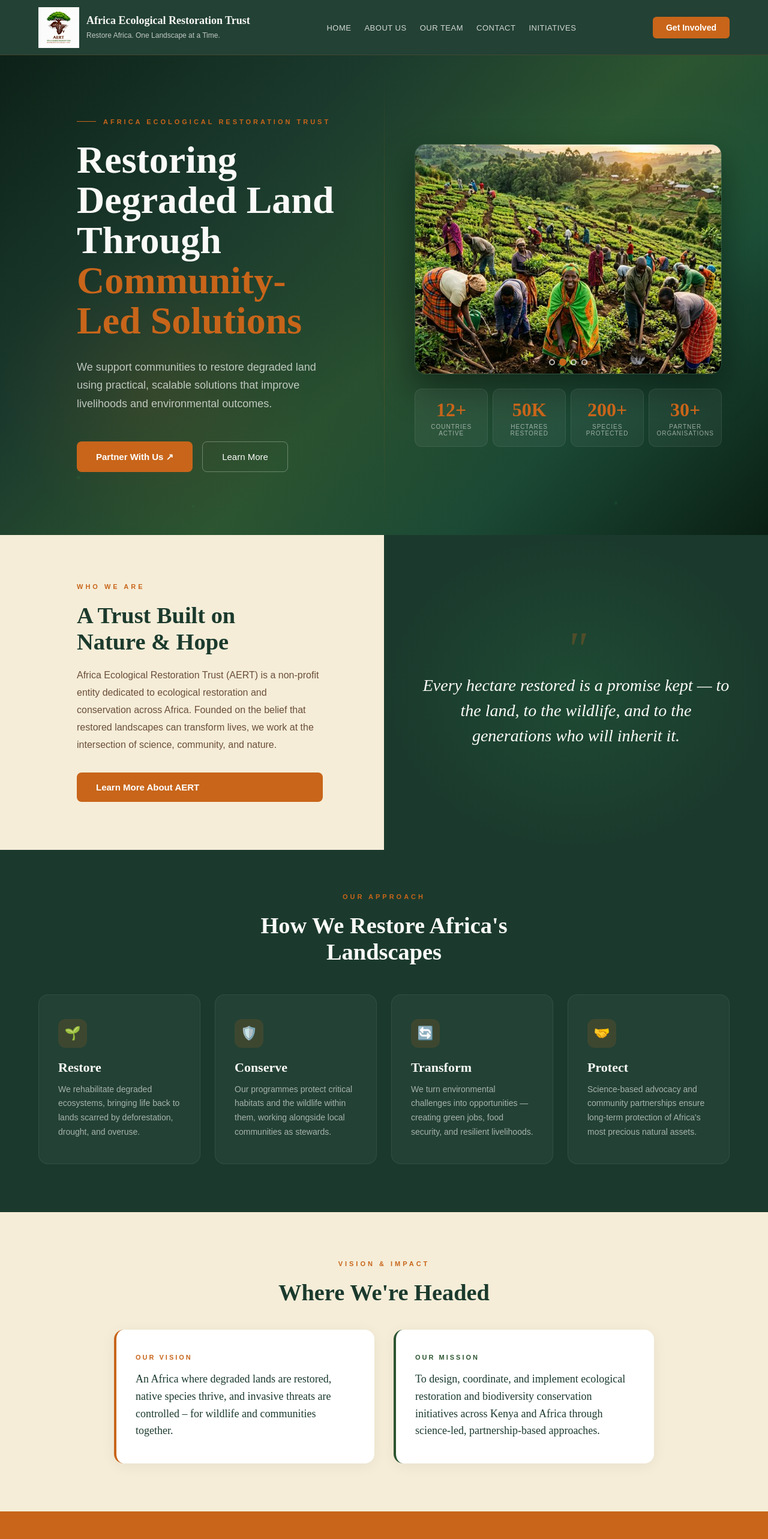
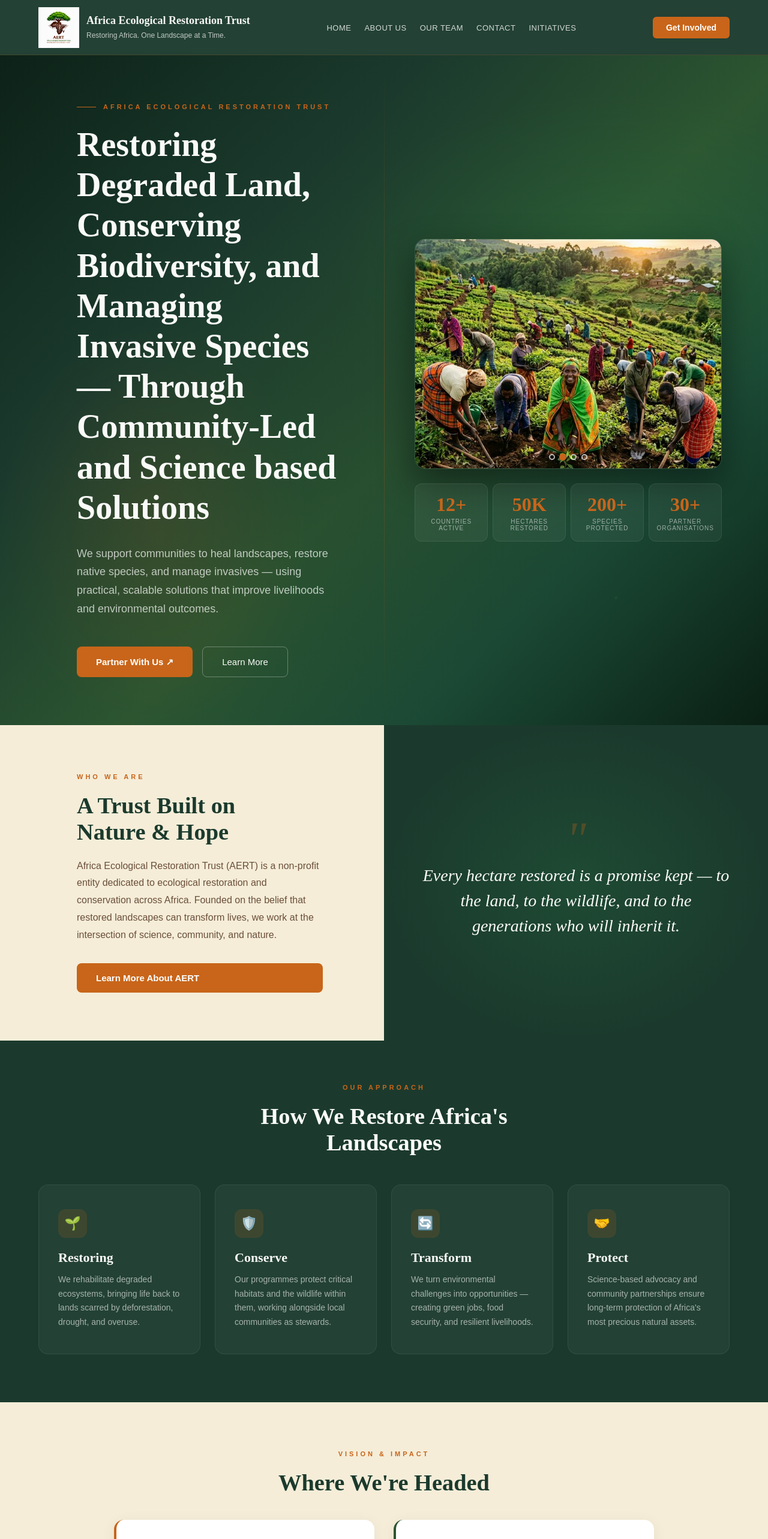
Before and after one commit to Ob55/IzhooWebsite, a React (Vite) app: page / in a window 1280 px wide. Shown: the top 2566 px of the page at 60% size. Built offline with nearby package versions, Linux system fonts and the light colour scheme.

Commit message:
Update website content: tagline, vision, focus areas, and hero section

```diff
--- a/src/components/Footer.jsx
+++ b/src/components/Footer.jsx
@@ -15,7 +15,7 @@ const Footer = () => {
             />
             <div>
               <h3 style={{ marginBottom: '8px' }}>Africa Ecological Restoration Trust</h3>
-              <p className="footer-brand-tagline">Restore Africa. One Landscape at a Time.</p>
+              <p className="footer-brand-tagline">Restoring Africa. One Landscape at a Time.</p>
             </div>
           </div>
           <p>Dedicated to restoring and conserving Africa's ecosystems — for wildlife, communities, and future generations.</p>
--- a/src/components/Navbar.jsx
+++ b/src/components/Navbar.jsx
@@ -23,7 +23,7 @@ const Navbar = () => {
         />
         <div className="logo-text">
           <strong>Africa Ecological Restoration Trust</strong>
-          <span>Restore Africa. One Landscape at a Time.</span>
+          <span>Restoring Africa. One Landscape at a Time.</span>
         </div>
       </Link>
 
--- a/src/pages/About.jsx
+++ b/src/pages/About.jsx
@@ -24,7 +24,7 @@ const About = () => {
             <div style={{ background: 'var(--sky)', borderRadius: '20px', padding: '48px', height: '100%', display: 'flex', flexDirection: 'column', gap: '32px' }}>
               <div>
                 <div className="section-tag">Vision</div>
-                <p style={{ fontFamily: "'Playfair Display', serif", fontSize: '20px', color: 'var(--forest)', lineHeight: 1.5 }}>An Africa where degraded lands are restored, native species thrive, and invasive threats are controlled – for wildlife and communities together.</p>
+                <p style={{ fontFamily: "'Playfair Display', serif", fontSize: '20px', color: 'var(--forest)', lineHeight: 1.5 }}>An Africa where degraded lands are restored, native species thrive, and invasive threats are controlled.</p>
               </div>
               <div style={{ borderTop: '1px solid rgba(27,58,45,0.15)', paddingTop: '32px' }}>
                 <div className="section-tag">Mission</div>
@@ -77,12 +77,12 @@ const About = () => {
           </div>
           <div className="focus-card reveal reveal-delay-2">
             <div className="focus-icon">🦁</div>
-            <h3>Wildlife Conservation</h3>
+            <h3>BIODIVERSITY CONSERVATION</h3>
             <p>Protecting critical habitats and wildlife corridors, supporting biodiversity and the natural processes that sustain life.</p>
           </div>
           <div className="focus-card reveal reveal-delay-3">
             <div className="focus-icon">👥</div>
-            <h3>Community Engagement</h3>
+            <h3>INVASIVE SPECIES MANAGEMENT & CONTROL</h3>
             <p>Building green economies with local communities — creating lasting incentives for conservation through livelihoods and education.</p>
           </div>
         </div>
--- a/src/pages/Home.jsx
+++ b/src/pages/Home.jsx
@@ -34,12 +34,11 @@ const Home = () => {
         <div className="hero-inner">
           <div className="hero-left">
             <div className="hero-eyebrow">Africa Ecological Restoration Trust</div>
-            <h1 className="hero-title">
-              Restoring Degraded Land Through<br />
-              <em>Community-Led Solutions</em>
+            <h1 className="hero-title" style={{ fontSize: 'clamp(2rem, 5vw, 3.5rem)', lineHeight: '1.2' }}>
+              Restoring Degraded Land, Conserving Biodiversity, and Managing Invasive Species — Through Community-Led and Science based Solutions
             </h1>
             <p className="hero-tagline">
-              We support communities to restore degraded land using practical, scalable solutions that improve livelihoods and environmental outcomes.
+              We support communities to heal landscapes, restore native species, and manage invasives — using practical, scalable solutions that improve livelihoods and environmental outcomes.
             </p>
             <div className="hero-actions">
               <Link className="btn-primary" to="/contact">Partner With Us ↗</Link>
@@ -117,7 +116,7 @@ const Home = () => {
         <div className="highlights-grid">
           <div className="highlight-card reveal reveal-delay-1">
             <div className="highlight-icon">🌱</div>
-            <h3>Restore</h3>
+            <h3>Restoring</h3>
             <p>We rehabilitate degraded ecosystems, bringing life back to lands scarred by deforestation, drought, and overuse.</p>
           </div>
           <div className="highlight-card reveal reveal-delay-2">
@@ -146,7 +145,7 @@ const Home = () => {
           <div className="vision-impact-grid">
             <div className="vision-card">
               <div className="vision-card-label">Our Vision</div>
-              <p>An Africa where degraded lands are restored, native species thrive, and invasive threats are controlled – for wildlife and communities together.</p>
+              <p>An Africa where degraded lands are restored, native species thrive, and invasive threats are controlled.</p>
             </div>
             <div className="vision-card mission-card">
               <div className="vision-card-label">Our Mission</div>
```
